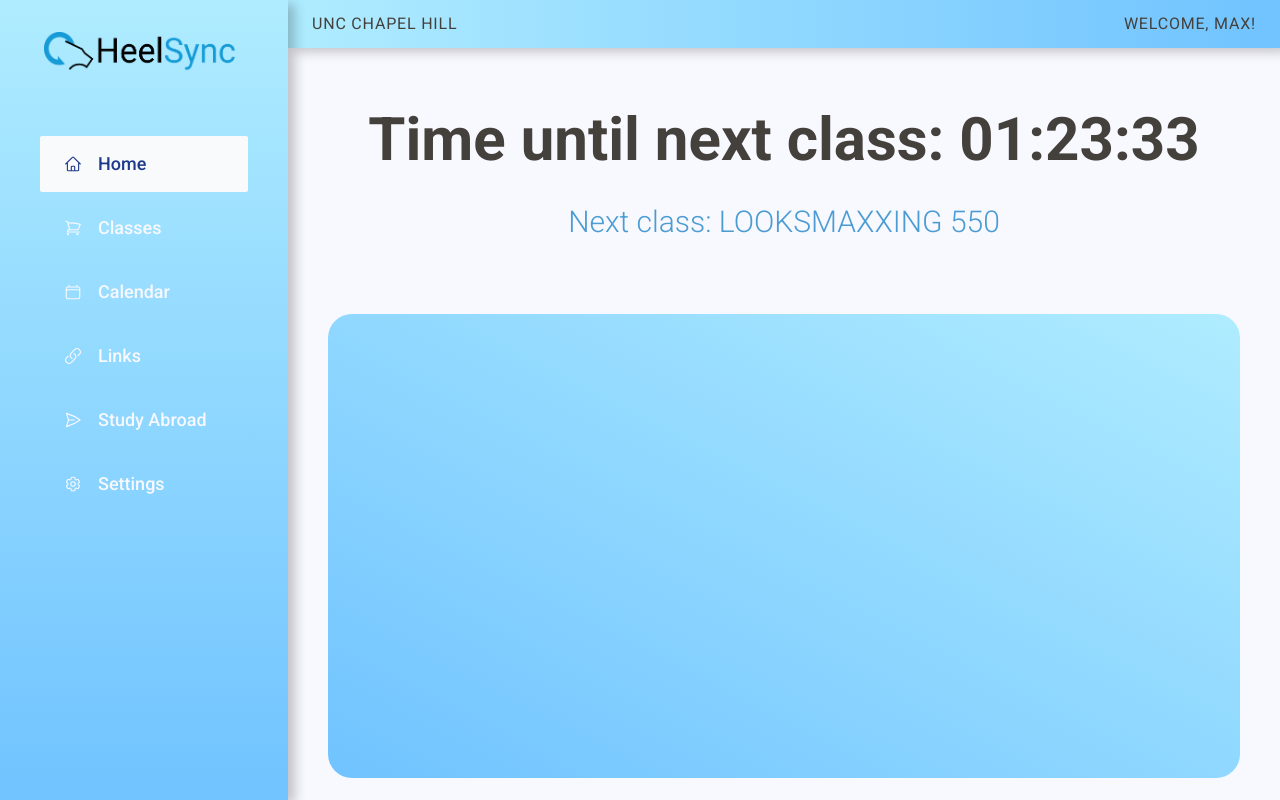
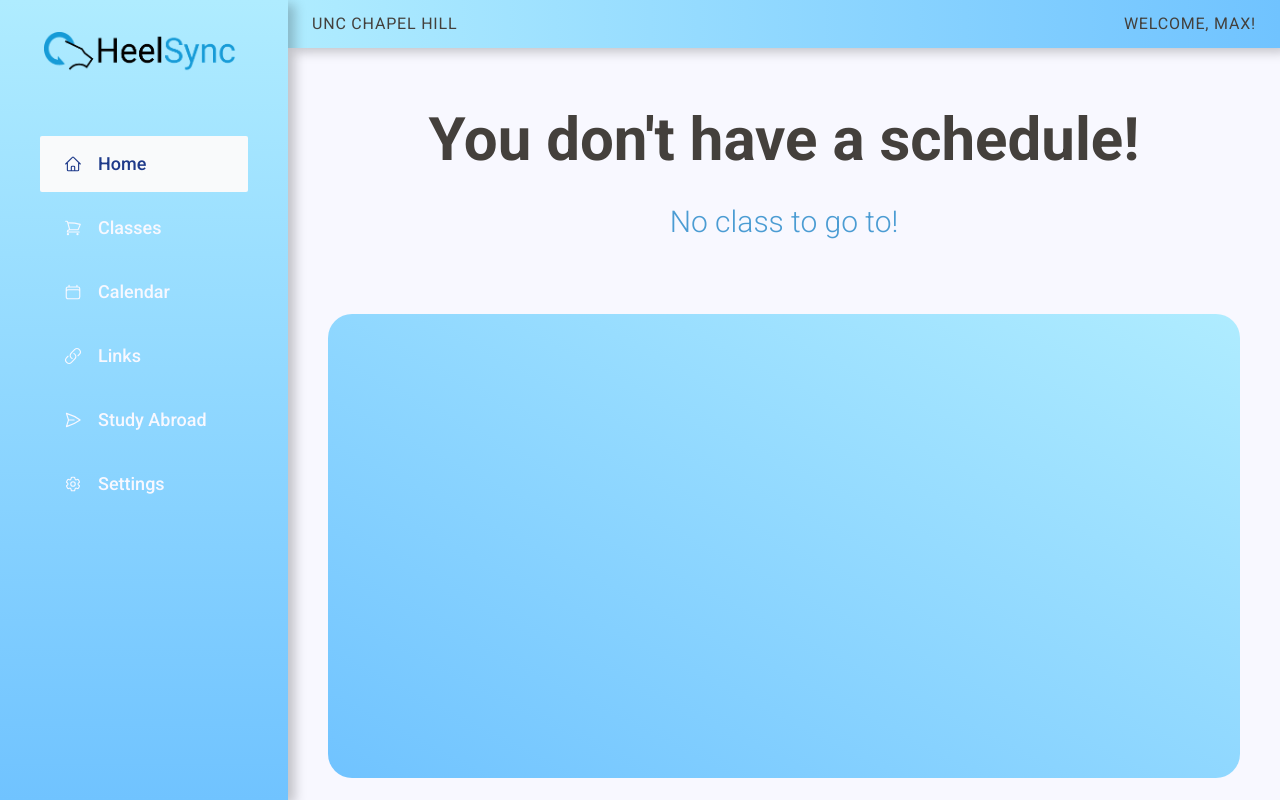
Before and after one commit to HeelSync/fullstack, a React (Vite) app: page /dashboard in a window 1280 px wide. Built offline with nearby package versions, Linux system fonts and the light colour scheme.

Commit message:
Timer progress

```diff
--- a/src/pages/Dashboard.jsx
+++ b/src/pages/Dashboard.jsx
@@ -9,12 +9,11 @@ function Dashboard({ times, periods }) {
     const dispatch = useDispatch();
     const classTimes = useSelector(store => store.classes.classTimes);
     const classNames = useSelector(store => store.classes.classNames);
-    const [timer, setTimer] = useState("01:23:33");
-    const [nextClass, setNextClass] = useState("LOOKSMAXXING 550");
+    const [timer, setTimer] = useState("You don't have a schedule!");
+    const [nextClass, setNextClass] = useState("No class to go to!");
 
 
     function convertTimes(timeArray) {
-
         if(!Array.isArray(timeArray)) {
             return [];
         }
@@ -55,7 +54,6 @@ function Dashboard({ times, periods }) {
         let mm = date.getMinutes();
         let ss = date.getSeconds();
 
-        const now = new Date();
         const options = {
             weekday: 'long',
             month: 'long',
@@ -78,8 +76,8 @@ function Dashboard({ times, periods }) {
                 remainingMinutes = remainingMinutes < 10 ? `0${remainingMinutes}` : remainingMinutes;
                 ss = ss < 10 ? `0${ss}` : ss;
 
-                setTimer(`${remainingHours}:${remainingMinutes}:${60 - ss}`);
-                setNextClass(periods[i]);
+                setTimer(`${remainingHours}:${remainingMinutes}:${60-ss}`);
+                setNextClass(`Until ${periods[i]}`);
 
                 break;
             }
@@ -98,9 +96,9 @@ function Dashboard({ times, periods }) {
         <>
             <div className="flex flex-col justify-evenly items-center h-screen gap-1">
 
-                <h3 className="text-6xl font-semibold pt-8">Time until next class: {timer}</h3>
+                <h3 className="text-6xl font-semibold pt-8">{timer}</h3>
 
-                <h5 className="text-3xl font-light text-carolina-blue">Next class: {nextClass}</h5>
+                <h5 className="text-3xl font-light text-carolina-blue">{nextClass}</h5>
 
                 <div className="p-10 h-128 w-full">
 
```
